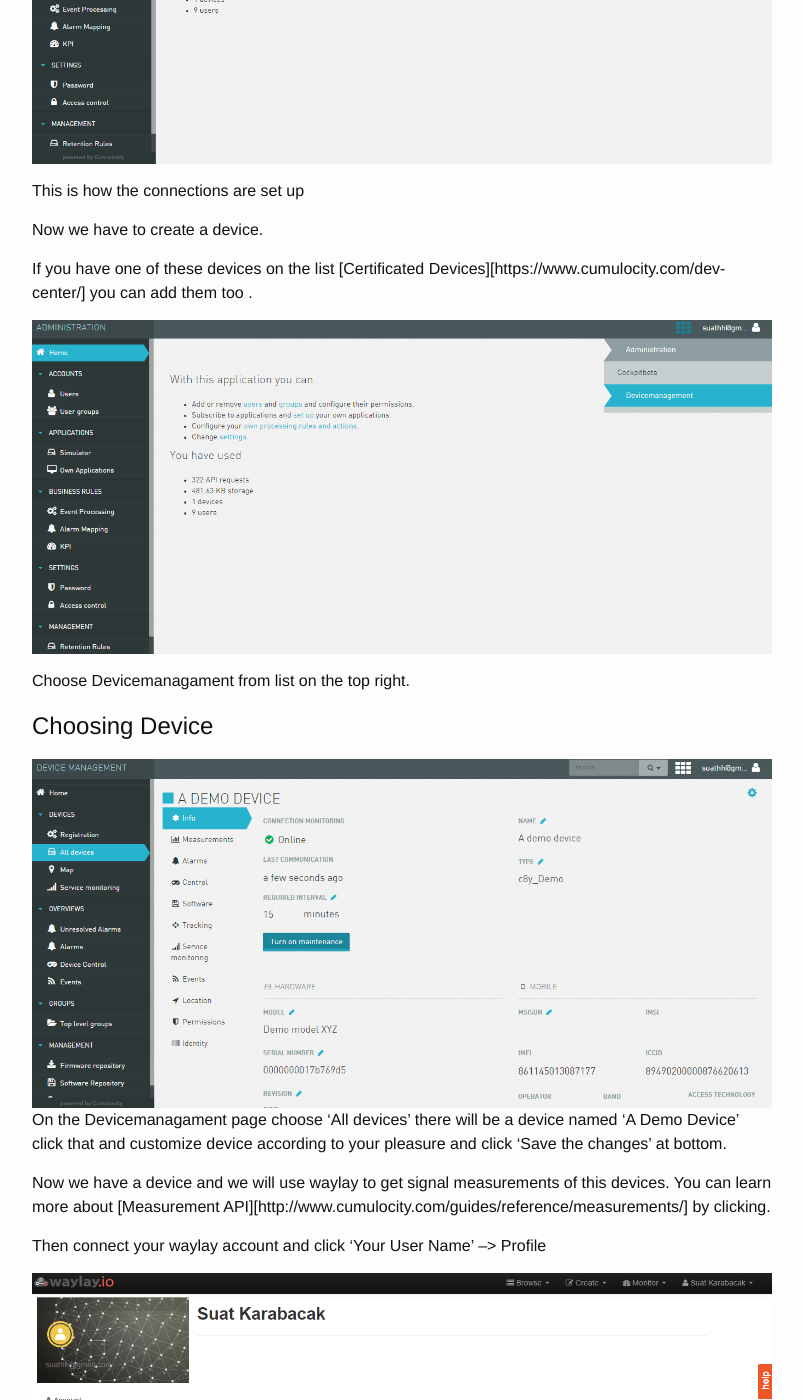
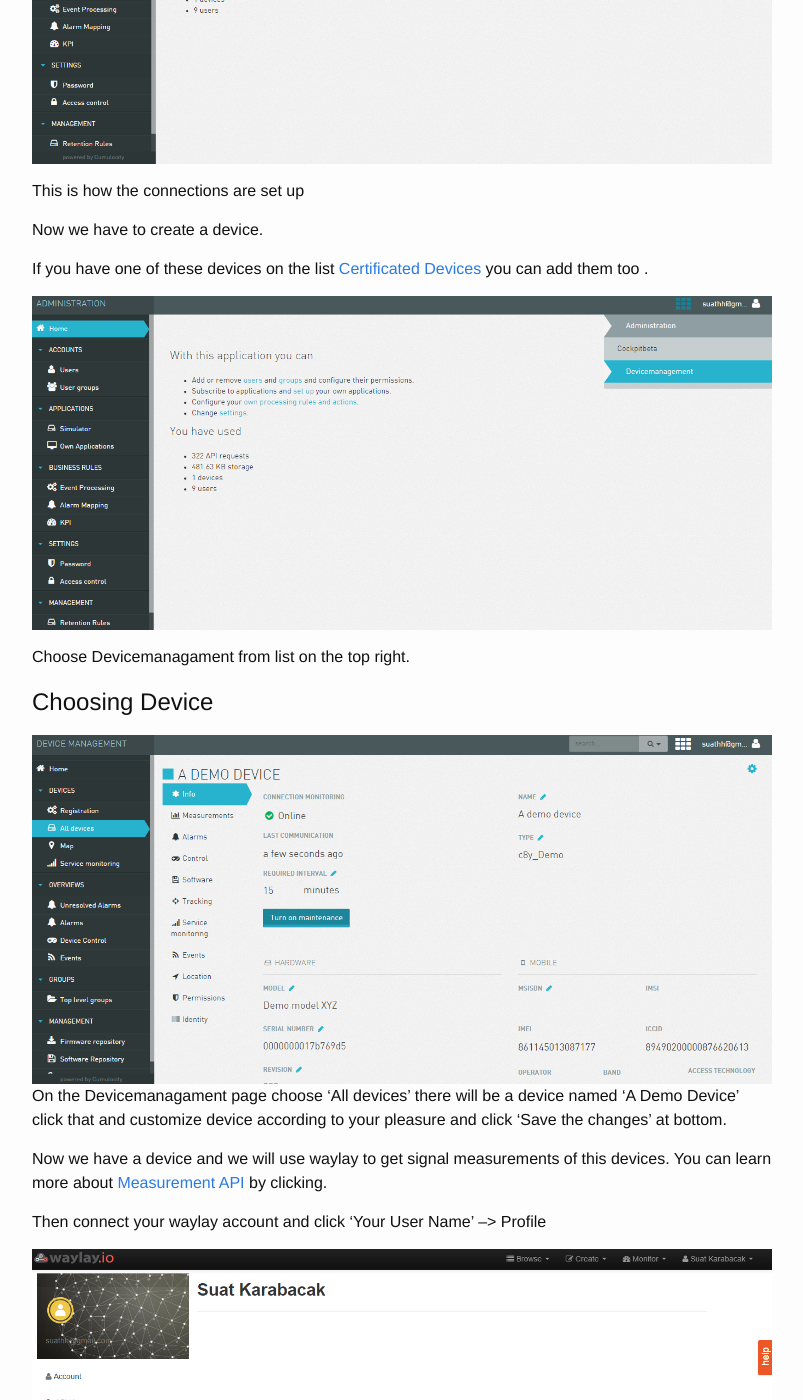
Before and after one commit to jasperdevrient/waylayio.github.io, a Jekyll site: the page built from _posts/2015-09-08-cumulocity-integration.markdown, in a window 1280 px wide and 1400 px high, scrolled down 983 px. Shown: the whole window, without its empty margins (238-1041 px from the left). Built offline with Jekyll 4.4.1, drawn with Linux system fonts in a browser that asks for light colours; some of the changed text lies outside the part shown.

Commit message:
Update 2015-09-08-cumulocity-integration.markdown

```diff
--- a/_posts/2015-09-08-cumulocity-integration.markdown
+++ b/_posts/2015-09-08-cumulocity-integration.markdown
@@ -35,7 +35,7 @@
 
 Now we have to create a device.
 
-If you have one of these devices on the list [Certificated Devices][https://www.cumulocity.com/dev-center/] you can add them too .
+If you have one of these devices on the list [Certificated Devices](https://www.cumulocity.com/dev-center/) you can add them too .
 
 ![Cumulocity Dashboard]({{ site.baseurl }}/assets/images/cumulocity_dashboard2.png)
 
@@ -47,7 +47,7 @@
 On the Devicemanagament page choose ‘All devices’ there will be a device named ‘A Demo Device’ click that and customize device according to your pleasure and click ‘Save the changes’ at bottom.
 
 Now we have a device and we will use waylay to get signal measurements of this devices.
- You can learn more about [Measurement API][http://www.cumulocity.com/guides/reference/measurements/] by clicking.
+ You can learn more about [Measurement API](http://www.cumulocity.com/guides/reference/measurements/) by clicking.
 
 Then connect your waylay account and click 'Your User Name' --> Profile
 
@@ -119,7 +119,7 @@
 
 ![Cumulocity Dashboard]({{ site.baseurl }}/assets/images/cumulocity_properties.png)
 
-In Cumulocity time/date format is [ISO 8601][https://en.wikipedia.org/wiki/ISO_8601]
+In Cumulocity time/date format is [ISO 8601](https://en.wikipedia.org/wiki/ISO_8601)
 Let’s enter properties.
 dateTo: 2015-09-08T01:55:28Z
 dateFrom : 2014-09-08T01:55:28Z
```
Also changed, not shown: other parts of _posts/2015-09-08-cumulocity-integration.markdown (+0 -4 lines).
